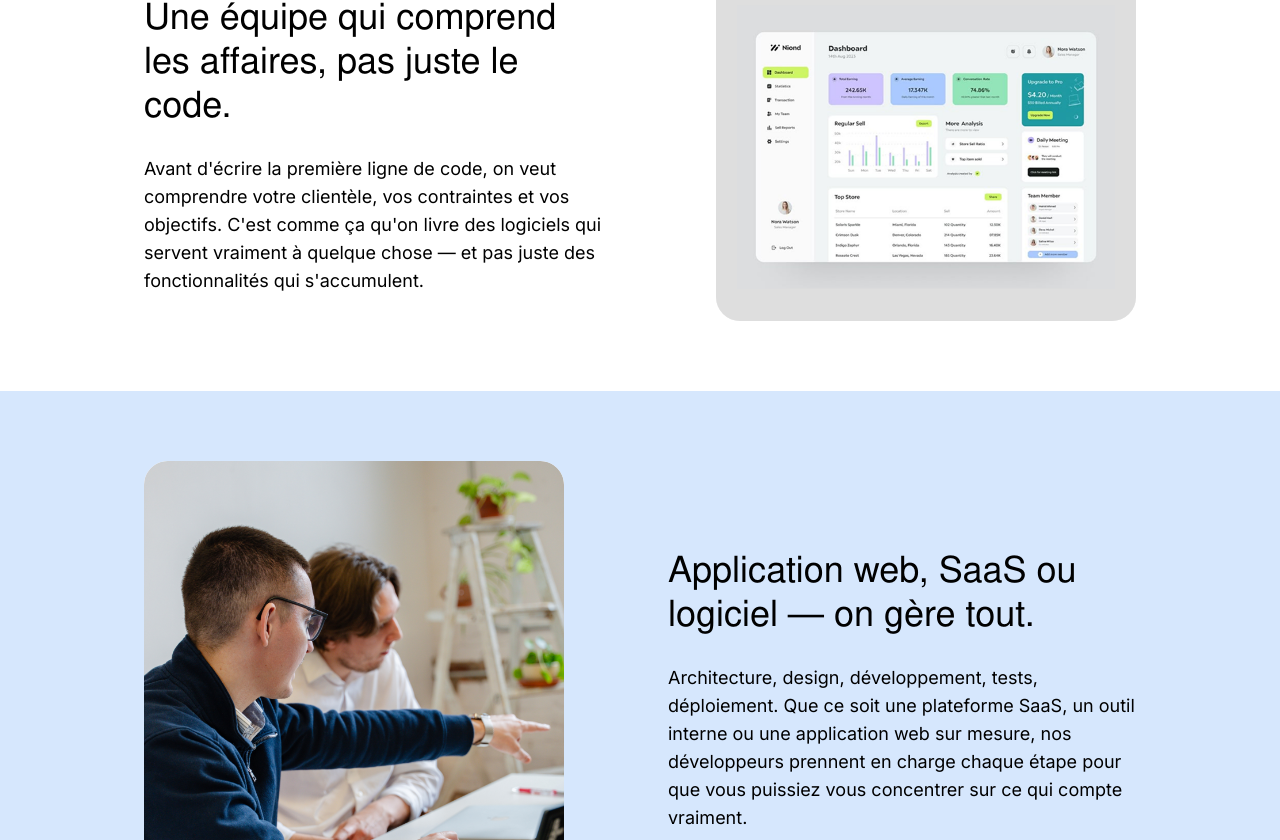
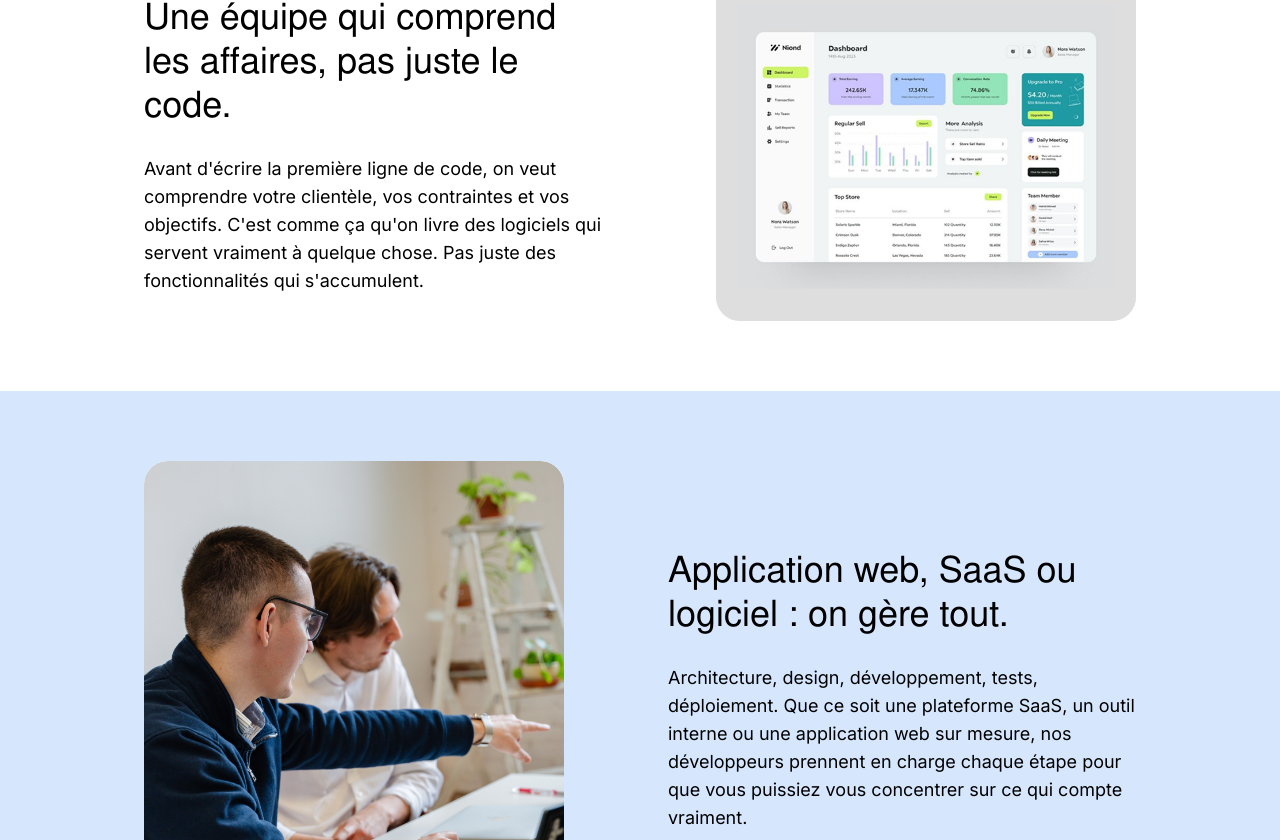
Before and after one commit to MathieuGames/orianasolutions-website, a Next.js app: page /developpement-logiciel-laval in a window 1280 px wide. Shown: the part 1244-2084 px from the top of the page. Built offline with nearby package versions, Linux system fonts and the light colour scheme.

Commit message:
fix: remove em dashes from Laval page text

```diff
--- a/app/developpement-logiciel-laval/page.tsx
+++ b/app/developpement-logiciel-laval/page.tsx
@@ -89,7 +89,7 @@ export default function LavalPage() {
 
             <AnimatedContent distance={0} duration={0.7} delay={0.35}>
               <p className="md:leading-7 text-[16px] md:text-[22px] xl:leading-8 2xl:text-[24px] 3xl:text-[31px] 3xl:leading-[43px] 2xl:tracking-[-1.1px] text-body md:max-w-[520px] lg:max-w-none">
-                Startup, OBNL ou PME — on développe des applications web,<br className="hidden md:block" /> des logiciels sur mesure et des plateformes SaaS.
+                Startup, OBNL ou PME, on développe des applications web,<br className="hidden md:block" /> des logiciels sur mesure et des plateformes SaaS.
               </p>
             </AnimatedContent>
 
@@ -133,14 +133,14 @@ export default function LavalPage() {
       {/* Sections service */}
       <DynamicServiceSection
         title="Une équipe qui comprend les affaires, pas juste le code."
-        description="Avant d'écrire la première ligne de code, on veut comprendre votre clientèle, vos contraintes et vos objectifs. C'est comme ça qu'on livre des logiciels qui servent vraiment à quelque chose — et pas juste des fonctionnalités qui s'accumulent."
+        description="Avant d'écrire la première ligne de code, on veut comprendre votre clientèle, vos contraintes et vos objectifs. C'est comme ça qu'on livre des logiciels qui servent vraiment à quelque chose. Pas juste des fonctionnalités qui s'accumulent."
         image="/png/service2.png"
         reverse
         priority
       />
 
       <DynamicServiceSection
-        title="Application web, SaaS ou logiciel — on gère tout."
+        title="Application web, SaaS ou logiciel : on gère tout."
         description="Architecture, design, développement, tests, déploiement. Que ce soit une plateforme SaaS, un outil interne ou une application web sur mesure, nos développeurs prennent en charge chaque étape pour que vous puissiez vous concentrer sur ce qui compte vraiment."
         image="/png/real5.png"
         parentStyle="bg-primary-light"
@@ -164,7 +164,7 @@ export default function LavalPage() {
             id: 1,
             question: "Vous travaillez vraiment avec des entreprises à Laval ?",
             answer:
-              "Oui. On travaille avec des clients à Laval, Montréal et partout au Québec. On peut se rencontrer en personne ou travailler entièrement à distance — c'est vous qui choisissez ce qui vous convient le mieux.",
+              "Oui. On travaille avec des clients à Laval, Montréal et partout au Québec. On peut se rencontrer en personne ou travailler entièrement à distance. C'est vous qui choisissez ce qui vous convient le mieux.",
           },
           {
             id: 2,
```
